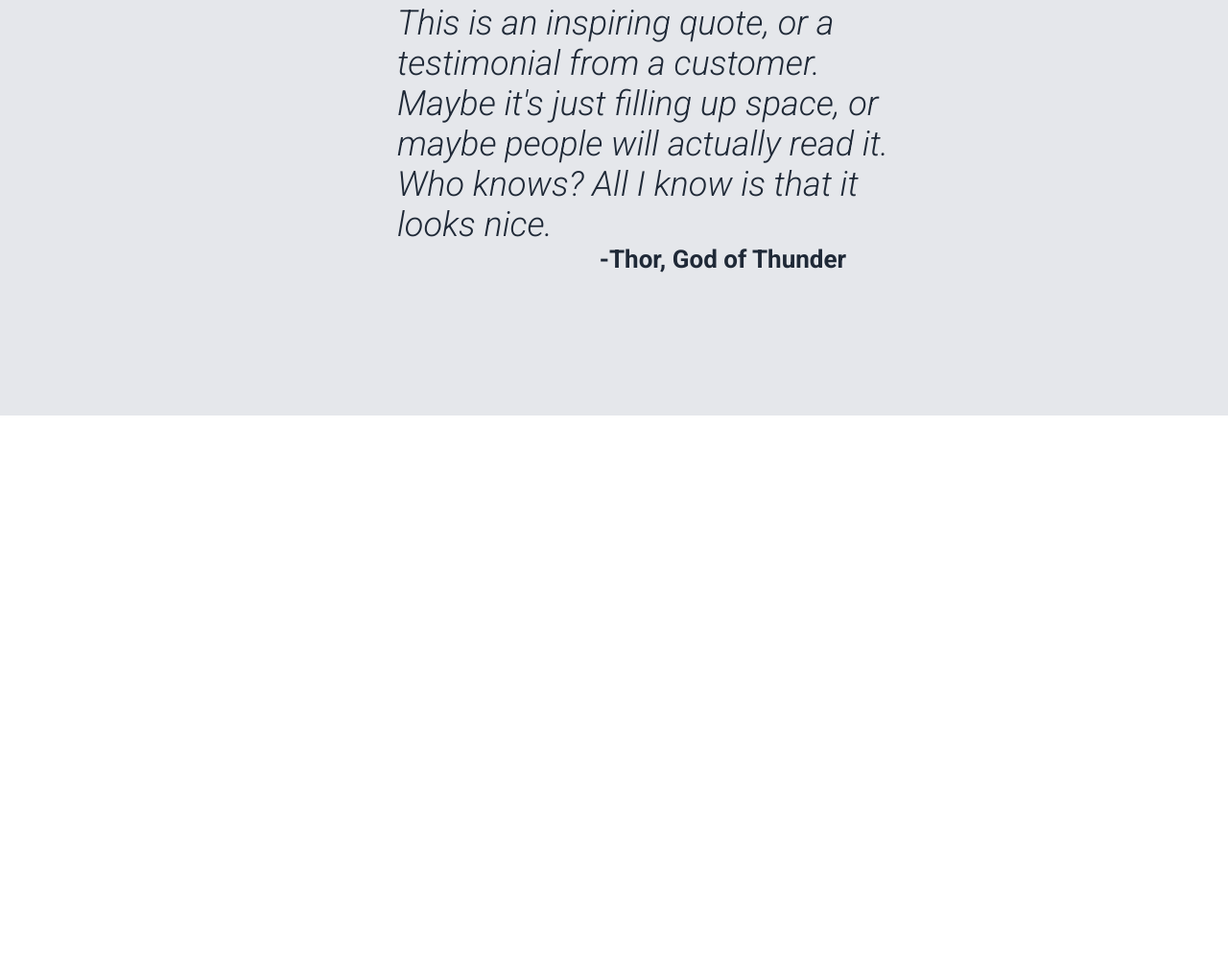
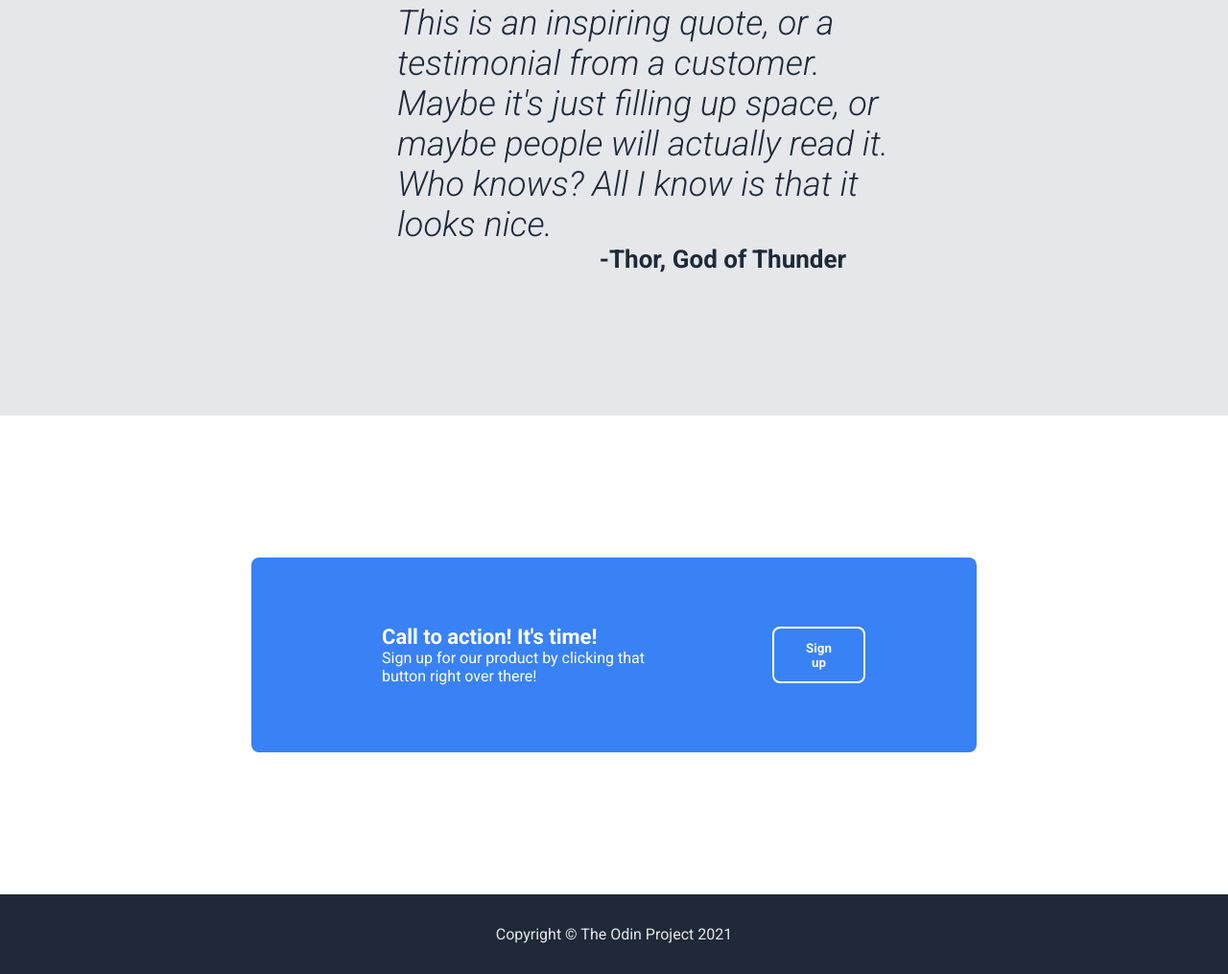
Before and after one commit to hinmeru22/landing-page, a plain HTML site: page index.html in a window 1280 px wide. Shown: the part 1341-2356 px from the top of the page at 96% size. Before the commit the page ends 1774 px from the top, so only its background shows below. Drawn offline with Linux system fonts and the light colour scheme.

Commit message:
Fix: Add Call to Action and Footer section, styling

```diff
--- a/index.html
+++ b/index.html
@@ -55,12 +55,24 @@
             </div>
         </div>
         <div class="quotes-container">
-            <p class="quote">This is an inspiring quote, or a testimonial from a customer. Maybe it's just filling up space, or maybe people will actually read it. Who knows? All I know is that it looks nice.</p>
+            <p class="quote">This is an inspiring quote, or a testimonial from a customer. Maybe it's just filling up
+                space, or maybe people will actually read it. Who knows? All I know is that it looks nice.</p>
             <b class="thor">-Thor, God of Thunder</b>
         </div>
-        <div class="call-to-action-container"></div>
-        <div class="footer-container"></div>
+        <div class="call-to-action-container">
+            <div class="CTA-container">
+                <div class="CTA-text">
+                    <p>Call to action! It's time!</p>
+                    <p>Sign up for our product by clicking that button right over there!</p>
+                </div>
+                <button class="sign-up">
+                    Sign up
+                </button>
+            </div>
+        </div>
+        <div class="footer-container">
+            <p>Copyright &copy; The Odin Project 2021</p>
+        </div>
     </div>
 </body>
-
 </html>
--- a/styles.css
+++ b/styles.css
@@ -95,13 +95,16 @@ button:active {
     gap: 64px;
     text-align: center;
 }
+
 .card {
     max-width: 150px;
 }
+
 .card img {
     border: 4px solid #3882F6;
     border-radius: 8px;
 }
+
 .quotes-container {
     display: flex;
     flex-direction: column;
@@ -115,12 +118,57 @@ button:active {
     font-style: italic;
     margin: 0;
 }
+
 .quote {
     margin-left: 64px;
 }
+
 .thor {
     font-weight: bold;
     font-size: 26px;
     font-style: normal;
     margin: 0 48px 0 auto;
 }
+
+.call-to-action-container {
+    display: flex;
+    justify-content: center;
+    align-items: center;
+    padding: 148px 220px;
+}
+
+.CTA-container {
+    color: white;
+    background-color: #3882F6;
+    padding: 48px 72px;
+    border-radius: 8px;
+    display: flex;
+    justify-content: space-between;
+    gap: 8px;
+    width: 90%;
+}
+
+.CTA-text {
+    margin: 22px 64px;
+}
+
+.CTA-text p:nth-child(1) {
+    font-size: 22px;
+    font-weight: bold;
+}
+
+.sign-up {
+    width: 120px;
+    font-weight: bold;
+    border: 2px solid white;
+    margin: 24px 44px;
+}
+
+.footer-container {
+    color: #E5E7EB;
+    background-color: #1F2937;
+    padding: 32px 48px;
+    display: flex;
+    justify-content: center;
+    align-items: center;
+}
```
